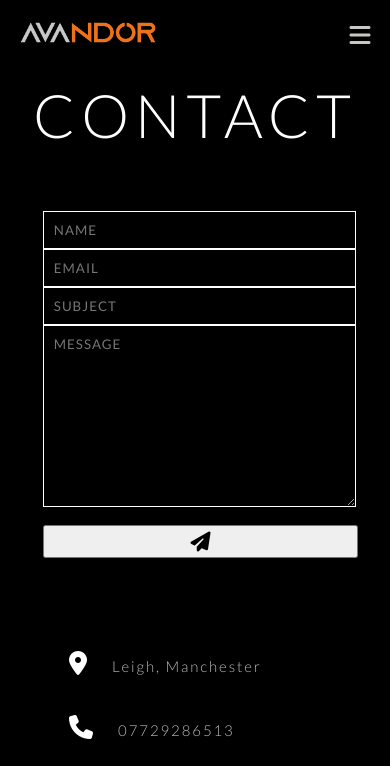
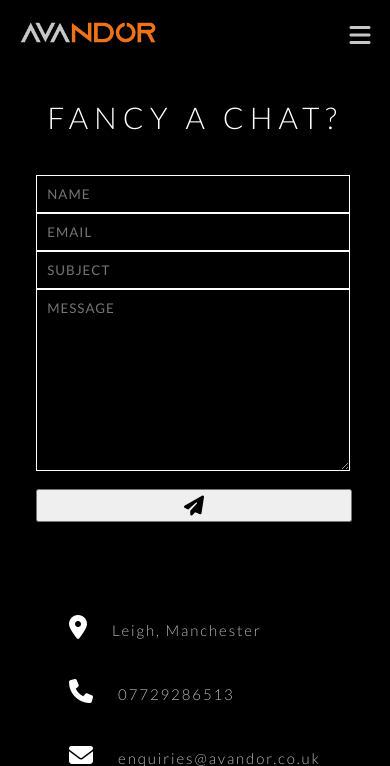
Before and after one commit to Avandor-uk/Avandor, a PHP site: page /contact-us.html in a window 390 px wide. Shown: the top 766 px of the page. Run offline with PHP 8.4, Linux system fonts and the light colour scheme; some libraries are stand-ins or nearby versions.

Commit message:
update final styles on contact us page

```diff
--- a/assets/css/style.css
+++ b/assets/css/style.css
@@ -707,7 +707,11 @@ textarea {
 
     /* header */
     .navigation {
-        width: 60%;
+        width: 75%;
+    }
+
+    nav ul li a {
+        padding: 10px;
     }
 
     /* process secvtion */
@@ -726,7 +730,15 @@ textarea {
         width: 50%;
     }
 
-    /* work  */
+    /* contact  */
+    .section-header {
+        font-size: 50px;
+    }
+
+    .form-horizontal {
+        margin: 0 2% 0 0;
+        width: 90%;
+    }
 
 }
 
@@ -907,6 +919,11 @@ textarea {
         font-size: 1rem;
     }
 
+    /* contact */
+
+    .section-header {
+        font-size: 45px;
+    }
 }
 
 
@@ -1007,4 +1024,9 @@ textarea {
         font-size: 15px;
     }
 
+    .section-header {
+        font-size: 30px;
+        padding: 60px 0 20px 0;
+    }
+
 }
--- a/contact-us.html
+++ b/contact-us.html
@@ -69,7 +69,7 @@
     <!-- Our Services -->
     <section id="contact">
 
-        <h1 class="section-header">Contact</h1>
+        <h1 class="section-header">Fancy a chat?</h1>
 
         <div class="contact-wrapper">
 
```
